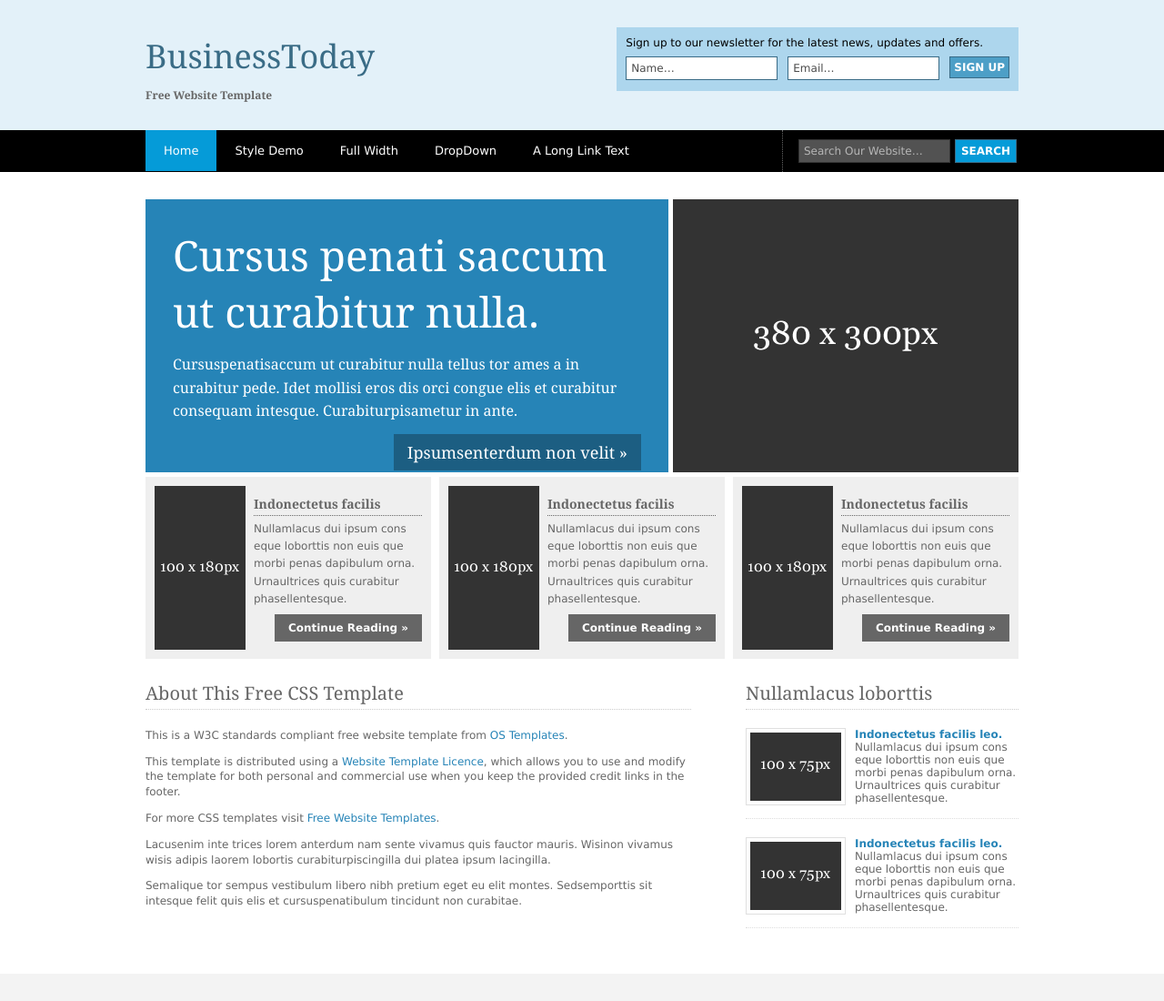
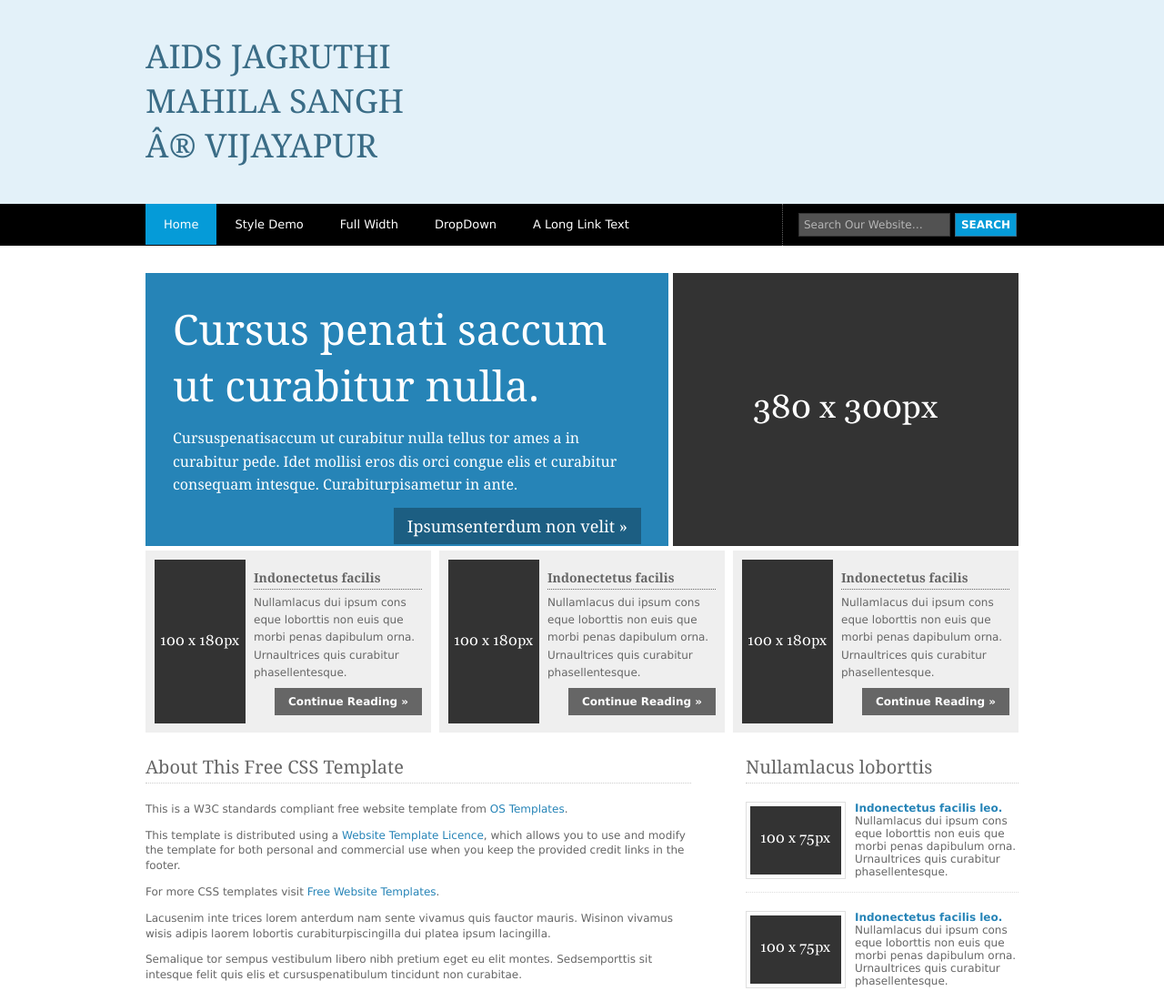
Before and after one commit to navabiradar/mahilajanajagruthi, a plain HTML site: page index.html in a window 1280 px wide. Shown: the top 1100 px of the page at 91% size. Drawn offline with Linux system fonts and the light colour scheme.

Commit message:
Update index.html

```diff
--- a/index.html
+++ b/index.html
@@ -16,10 +16,10 @@ Licence URI: http://www.os-templates.com/template-terms
 <div class="wrapper col1">
   <div id="header">
     <div id="logo">
-      <h1><a href="#">BusinessToday</a></h1>
-      <p><strong>Free Website Template</strong></p>
+      <h1><a href="#">AIDS JAGRUTHI MAHILA SANGH ® VIJAYAPUR</a></h1>
+      <p><strong></strong></p>
     </div>
-    <div id="newsletter">
+    <!-- <div id="newsletter">
       <p>Sign up to our newsletter for the latest news, updates and offers.</p>
       <form action="#" method="post">
         <fieldset>
@@ -29,7 +29,7 @@ Licence URI: http://www.os-templates.com/template-terms
           <input type="submit" name="news_go" id="news_go" value="Sign Up" />
         </fieldset>
       </form>
-    </div>
+    </div> -->
     <br class="clear" />
   </div>
 </div>
```
